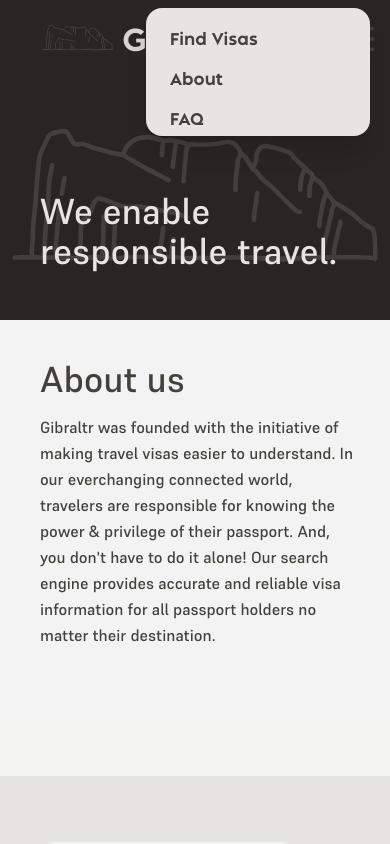
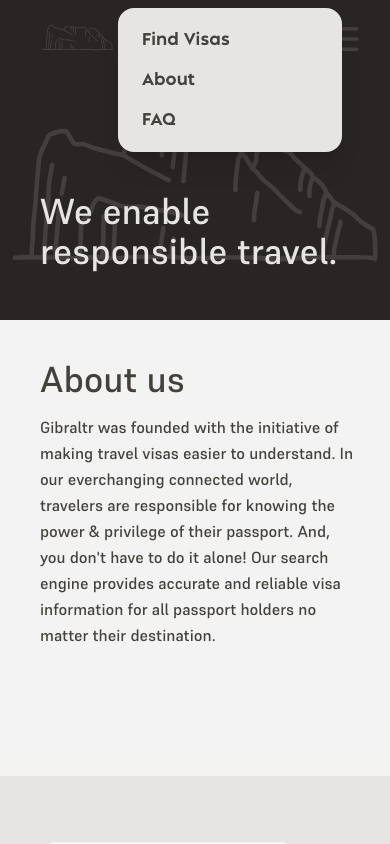
Before and after one commit to tachorzy/Gibraltr, a Next.js app: page /about in a window 390 px wide. Both pictures are taken after a click on the button 361 px from the left and 39 px from the top of the page. Shown: the top 844 px of the page. Built offline with nearby package versions, Linux system fonts and the light colour scheme.

Commit message:
Using hamburger menu dropdown from personal website

```diff
--- a/components/HamburgerMenu.jsx
+++ b/components/HamburgerMenu.jsx
@@ -15,12 +15,12 @@ const HamburgerMenu = () => {
 
     return (
         <div>
-            <button className={"absolute top-0 right-0 align-baseline mt-2.5 p-2 rounded-2xl cursor-pointer select-none border-transparent"}onClick = {() => setIsActive(!isActive)}>
+            <button className={"absolute top-0 right-0 align-baseline mt-2.5 mr-4 p-2 rounded-2xl cursor-pointer select-none border-transparent"}onClick = {() => setIsActive(!isActive)}>
                 <Image src="/hamburger-menu-stone-700.svg" width={42} height={42} alt="" className="cursor-pointer"/>
             </button>
 
             { isActive ? (
-                <div className={"w-56 h-32 self-end mr-5 md:lg:xl:2xl:mr-20 bg-stone-200 rounded-2xl fixed right-0 mt-2 shadow-xl"} ref={menuRef}>
+                <div className={"w-56 h-58 self-end mr-12 bg-stone-200 rounded-2xl fixed right-0 mt-2 shadow-xl"} ref={menuRef}>
                     <div className={"flex flex-col text-stone-700 font-bold py-3"}>
                         <div className={"flex flex-row gap-x-4 items-center hover:bg-stone-300 pl-6 py-2 select-none"}>
                             <Link href="/" className={"w-full flex flex-row gap-x-4 items-center"}>
```
